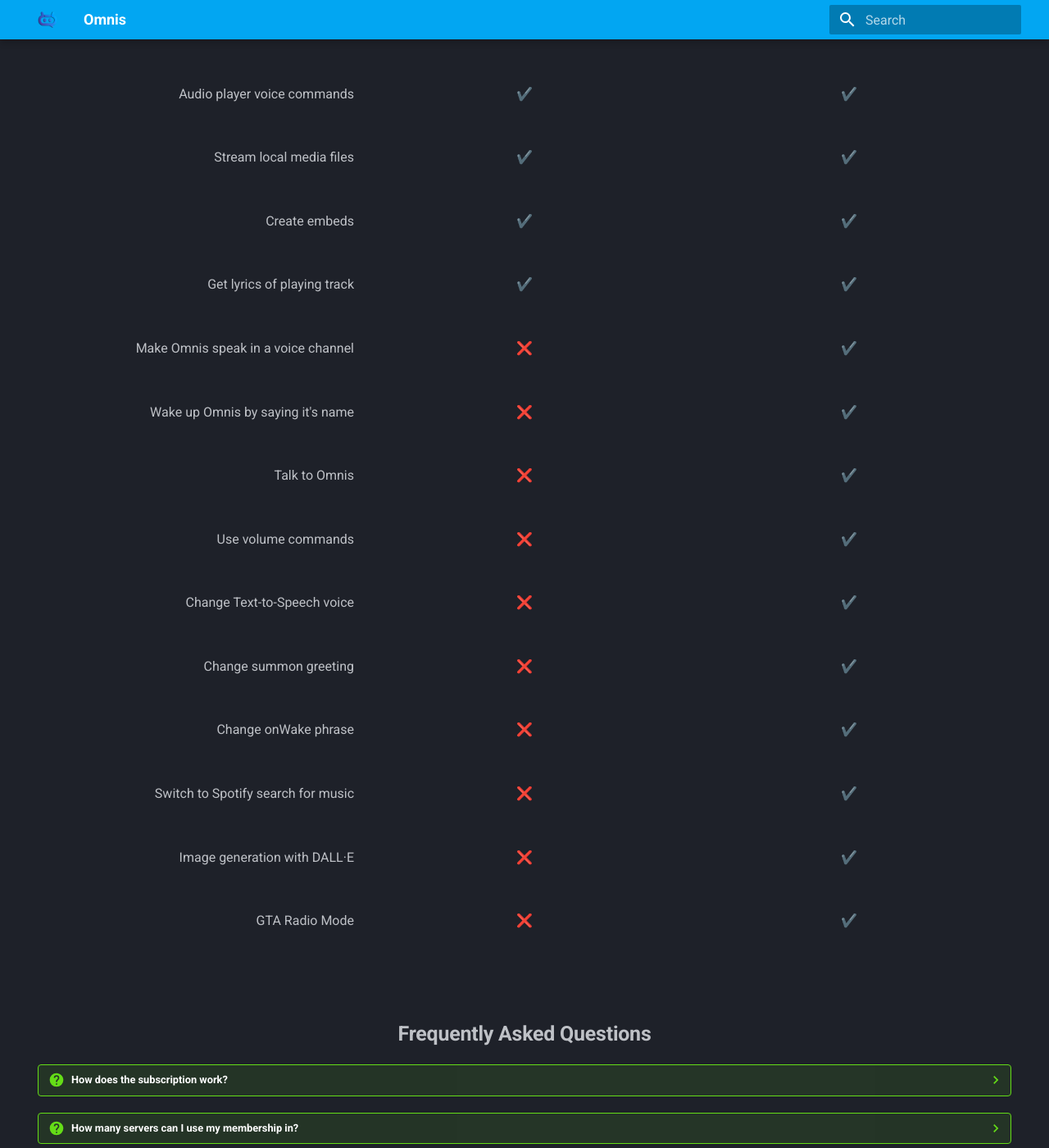
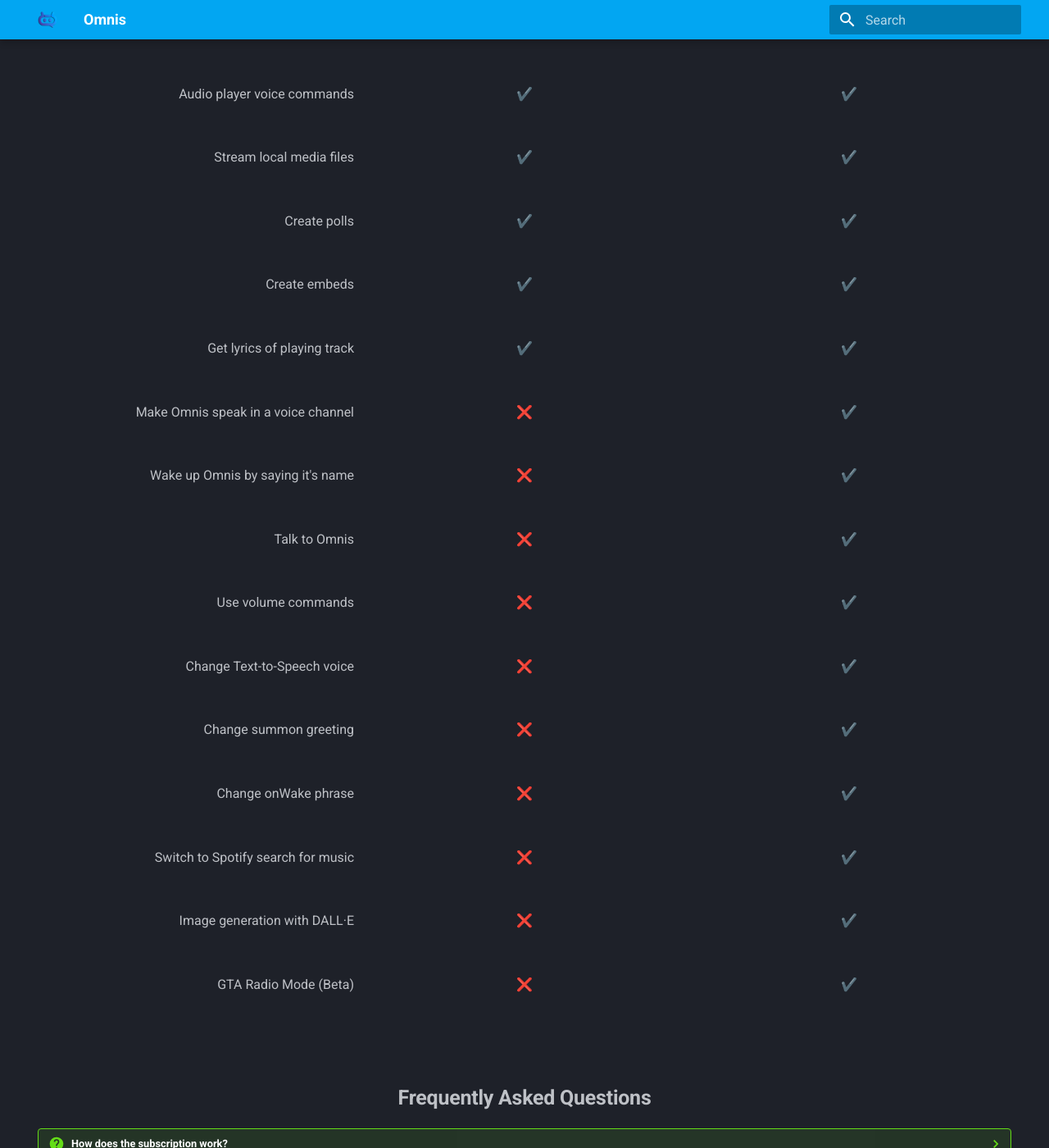
Before and after one commit to dylwedma11748/omnis-bot, an MkDocs documentation site: the page built from docs/pricing.md, in a window 1280 px wide and 1400 px high, scrolled down 1256 px. Shown: the whole window at 82% size. Built offline with MkDocs 1.6.1 and Material for MkDocs 9.7.7, drawn with Linux system fonts in a browser that asks for light colours.

Commit message:
Updated pricing and features

```diff
--- a/docs/pricing.md
+++ b/docs/pricing.md
@@ -32,7 +32,7 @@
         <h2 class="pricing-header"><b>Premium Users</b></h2>
         <p class="pricing-description">Ready to see everything Omnis has to offer?</p>
         <div class="pricing-price">
-            <span class="pricing-price-bold">$3</span><span>/Month</span>
+            <span class="pricing-price-bold">$5</span><span>/Month</span>
         </div>
         <ul class="pricing-features">
 			<li>OpenAI chat prompts</li>
@@ -114,6 +114,16 @@
 
 	<div class="feature-column">
         <p class="feature-description">Stream local media files</p>
+    </div>
+    <div class="feature-column">
+        <p class="feature-check">✔️</p>
+    </div>
+    <div class="feature-column">
+        <p class="feature-check">✔️</p>
+    </div>
+
+	<div class="feature-column">
+        <p class="feature-description">Create polls</p>
     </div>
     <div class="feature-column">
         <p class="feature-check">✔️</p>
@@ -233,7 +243,7 @@
     </div>
 
 	<div class="feature-column">
-        <p class="feature-description">GTA Radio Mode</p>
+        <p class="feature-description">GTA Radio Mode (Beta)</p>
     </div>
     <div class="feature-column">
         <p class="feature-check">❌</p>
```
